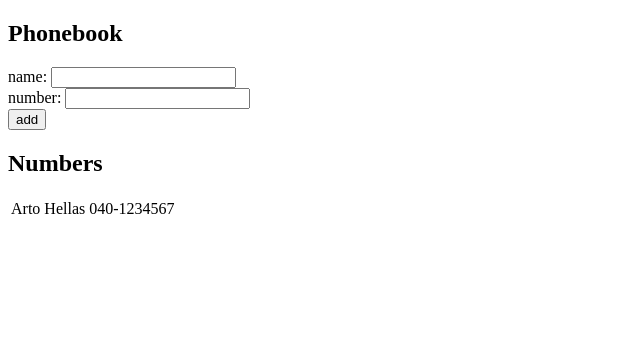
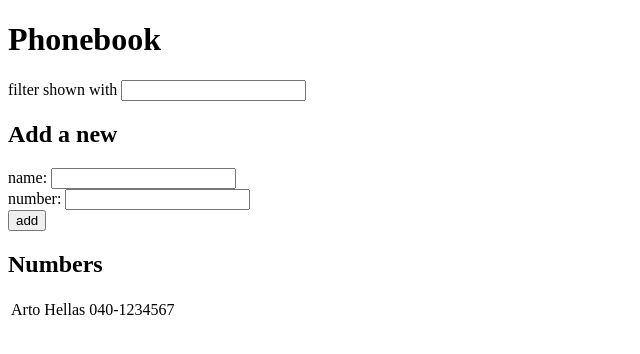
Before and after one commit to villevt/fsopen2021, a React (Create React App) app in the folder part2/phonebook/: page / in a window 1280 px wide. Shown: the top 354 px of the page, without its empty margins (0-640 px from the left). Built offline with nearby package versions, Linux system fonts and the light colour scheme.

Commit message:
Number filter

```diff
--- a/part2/phonebook/src/App.js
+++ b/part2/phonebook/src/App.js
@@ -1,12 +1,20 @@
 import React, { useState } from 'react'
 
 import AddNumber from "./components/AddNumber"
+import Filter from "./components/Filter"
 import Numbers from "./components/Numbers"
 
 const App = () => {
   const [ persons, setPersons ] = useState([
     { name: 'Arto Hellas', number: '040-1234567' }
   ])
+
+  const [filter, setFilter] = useState(new RegExp(''))
+
+  const filterHandler = (event) => {
+    const newFilter = new RegExp(`^${event.target.value.toLowerCase()}`)
+    setFilter(newFilter)
+  }
 
   const newPerson = (event) => {
     const newName = event.target.form[0].value
@@ -28,10 +36,12 @@ const App = () => {
 
   return (
     <div>
-      <h2>Phonebook</h2>
+      <h1>Phonebook</h1>
+      <Filter handleFilter={filterHandler}/>
+      <h2>Add a new</h2>
       <AddNumber handleSubmit={newPerson}/>
       <h2>Numbers</h2>
-      <Numbers persons={persons}/>
+      <Numbers persons={persons.filter((person) => filter.test(person.name.toLowerCase()))}/>
     </div>
   )
 }
--- /dev/null
+++ b/part2/phonebook/src/components/Filter.js
@@ -0,0 +1,9 @@
+import React from 'react'
+
+const Filter = ({handleFilter}) => (
+    <div>
+        filter shown with <input onChange={handleFilter}/>
+    </div>
+)
+
+export default Filter
```
